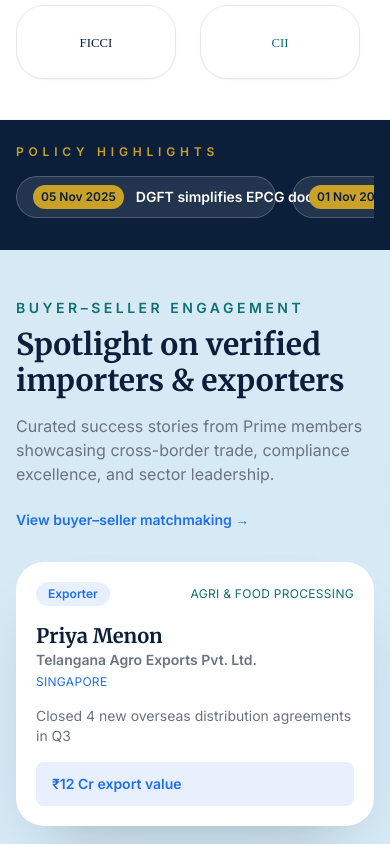
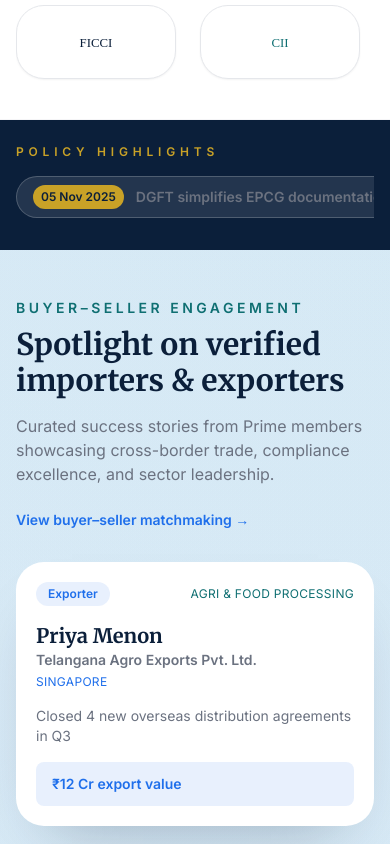
Before and after one commit to utkarshsingx/GICCI, a Next.js app in the folder frontend/: page / in a window 390 px wide. Shown: the part 1460-2304 px from the top of the page. Built offline with nearby package versions, Linux system fonts and the light colour scheme.

Commit message:
fix: prevent mobile overflow in policy ticker and matchmaking table

```diff
--- a/frontend/src/components/sections/BuyerSellerEngagementSection.tsx
+++ b/frontend/src/components/sections/BuyerSellerEngagementSection.tsx
@@ -28,7 +28,8 @@ export const BuyerSellerEngagementSection = () => {
       </div>
 
       <div className="mt-8 overflow-hidden rounded-2xl border border-brand-blue/15 bg-white/95 shadow-glow backdrop-blur">
-        <table className="min-w-full divide-y divide-neutral-border/70 text-sm">
+        <div className="overflow-x-auto">
+          <table className="min-w-full divide-y divide-neutral-border/70 text-sm">
           <thead className="bg-brand-blue/10 text-left text-xs uppercase tracking-[0.25em] text-brand-teal">
             <tr>
               <th className="px-4 py-3">Buyer</th>
@@ -76,6 +77,7 @@ export const BuyerSellerEngagementSection = () => {
             ))}
           </tbody>
         </table>
+        </div>
       </div>
     </section>
   );
--- a/frontend/src/components/sections/PolicyHighlightsTicker.tsx
+++ b/frontend/src/components/sections/PolicyHighlightsTicker.tsx
@@ -4,22 +4,22 @@ import { policyHighlights } from "@/mocks/data";
 export const PolicyHighlightsTicker = () => {
   return (
     <section className="bg-brand-navy text-white">
-      <div className="container flex flex-col gap-4 py-6 md:flex-row md:items-center md:gap-6">
+      <div className="container flex flex-col gap-4 overflow-hidden py-6 md:flex-row md:items-center md:gap-6">
         <p className="text-xs font-semibold uppercase tracking-[0.4em] text-brand-gold">
           Policy Highlights
         </p>
-        <div className="flex-1 overflow-x-auto">
-          <div className="flex gap-4 whitespace-nowrap pb-2">
+        <div className="flex-1">
+          <div className="flex min-w-full gap-3 overflow-x-auto pb-2">
             {policyHighlights.map((item) => (
               <Link
                 key={item.id}
                 href={item.link ?? "#"}
-                className="inline-flex min-w-[260px] items-center gap-3 rounded-full border border-white/20 bg-white/10 px-4 py-2 text-sm font-semibold text-white transition hover:border-brand-gold hover:bg-white/20"
+                className="inline-flex min-w-[280px] shrink-0 items-center gap-3 rounded-full border border-white/20 bg-white/10 px-4 py-2 text-sm font-semibold text-white transition hover:border-brand-gold hover:bg-white/20 md:min-w-[320px]"
               >
                 <span className="rounded-full bg-brand-gold px-2 py-1 text-xs font-semibold text-brand-navy">
                   {item.publishedOn}
                 </span>
-                {item.title}
+                <span className="truncate">{item.title}</span>
                 <span className="text-xs uppercase tracking-[0.3em] text-brand-gold">
                   {item.source}
                 </span>
```
